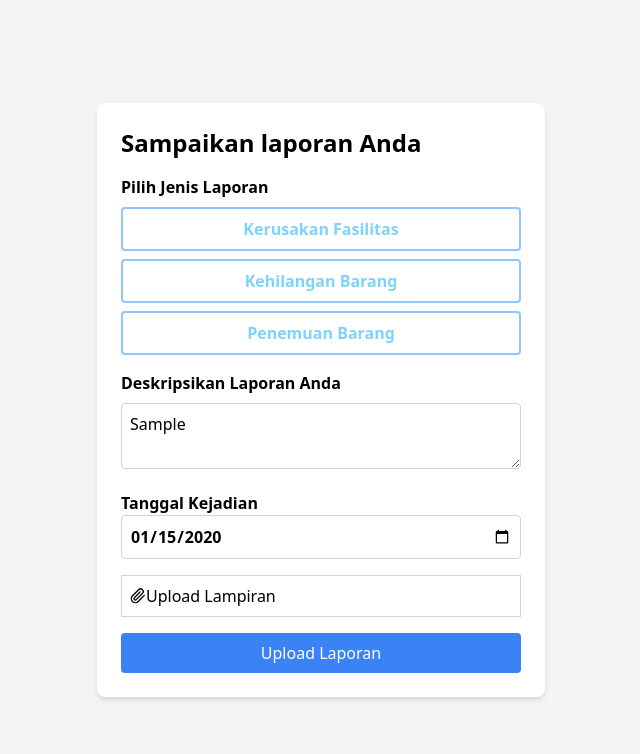
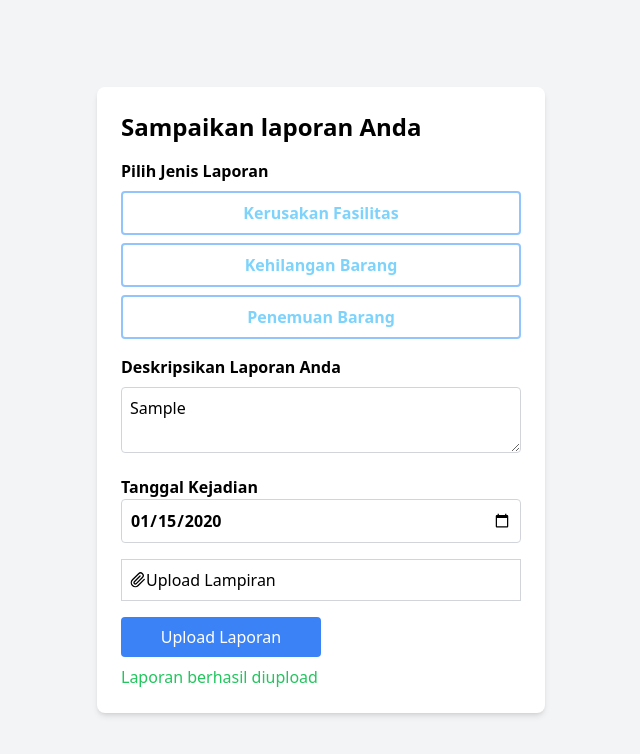
Before and after one commit to Jonathan0823/kehilangan-fkip, a Next.js app: page /Laporan in a window 1280 px wide. Both pictures are taken after typing "Sample", "2020-01-15" into the empty fields and a click on the button "Upload Laporan". Shown: the top 754 px of the page, without its empty margins (319-959 px from the left). Built offline with nearby package versions, Linux system fonts and the light colour scheme.

Commit message:
Refactor Sampaikanlaporan component: Update submit button styling and add error and success messages

```diff
--- a/app/components/Sampaikanlaporan.tsx
+++ b/app/components/Sampaikanlaporan.tsx
@@ -126,10 +126,12 @@ export default function ReportForm() {
 
         <button
           type="submit"
-          className="w-full bg-blue-500 text-white py-2 rounded"
+          className="w-1/2 bg-blue-500 text-white py-2 rounded"
         >
           Upload Laporan
         </button>
+        {error && <p className="text-red-500 mt-2">{error}</p>}
+        {successMessage && <p className="text-green-500 mt-2">{successMessage}</p>}
       </form>
     </div>
   );
```
